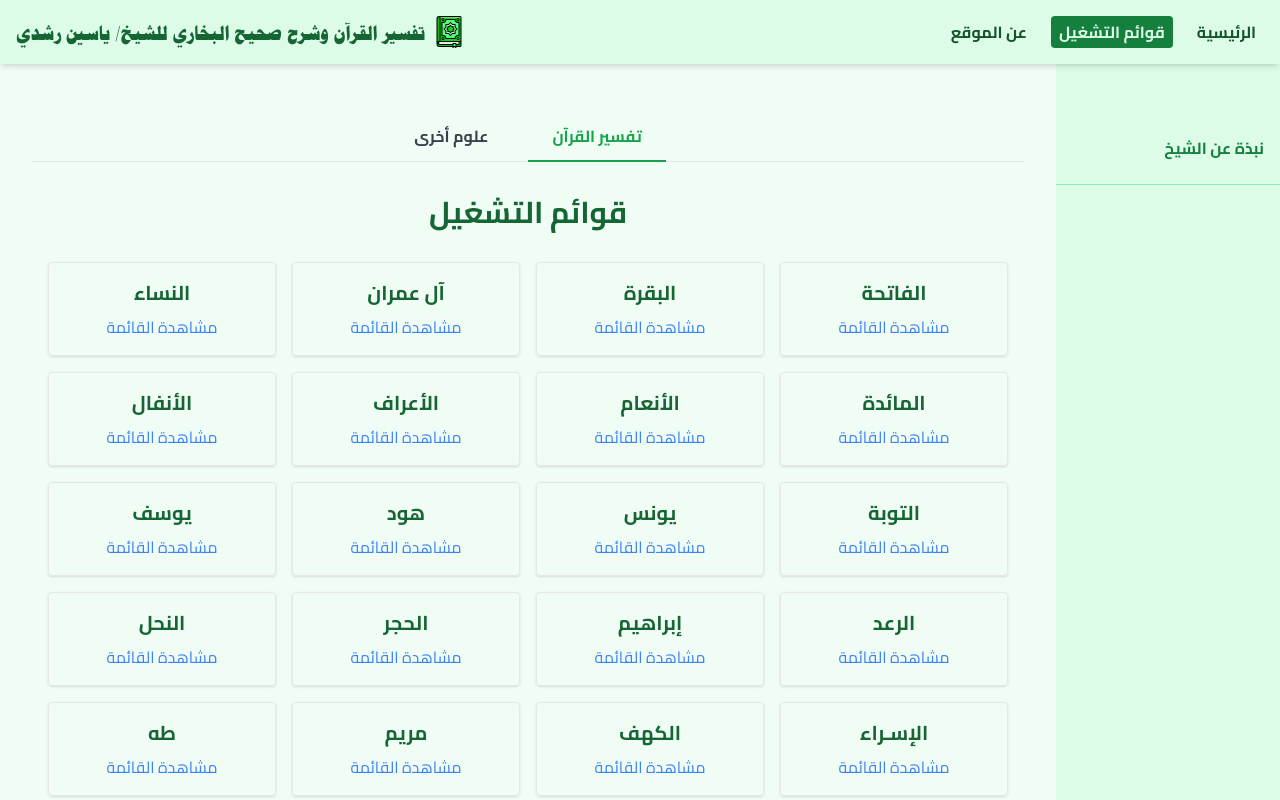
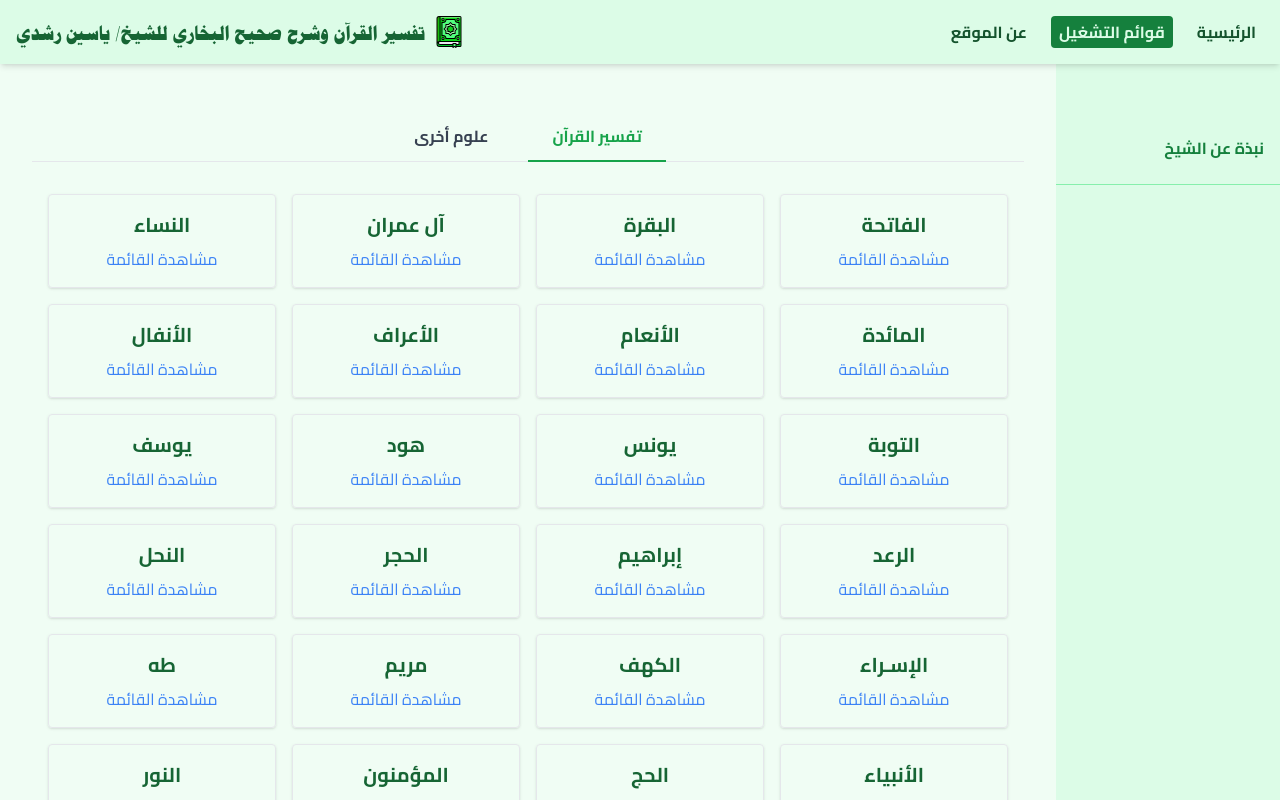
Before and after one commit to s-zankalony/tafseer-app, a React (Vite) app: page /playlists in a window 1280 px wide. Shown: the top 800 px of the page. Built offline with nearby package versions, Linux system fonts and the light colour scheme; no server answers.

Commit message:
refactor: Remove redundant header from Playlists component

```diff
--- a/src/components/Playlists.jsx
+++ b/src/components/Playlists.jsx
@@ -63,7 +63,6 @@ const Playlists = () => {
       <div className="mt-4">
         {activeTab === 'tafseer' && (
           <div className="flex flex-col items-center justify-center min-h-screen text-green-800 text-center p-4">
-            <h1 className="text-3xl font-bold mb-8">قوائم التشغيل</h1>
             <div className="grid grid-cols-1 sm:grid-cols-2 md:grid-cols-3 lg:grid-cols-4 gap-4 w-full max-w-6xl">
               {playlists.map((playlist) => {
                 // Determine thumbnail: video first, else fetched playlist thumb
```
